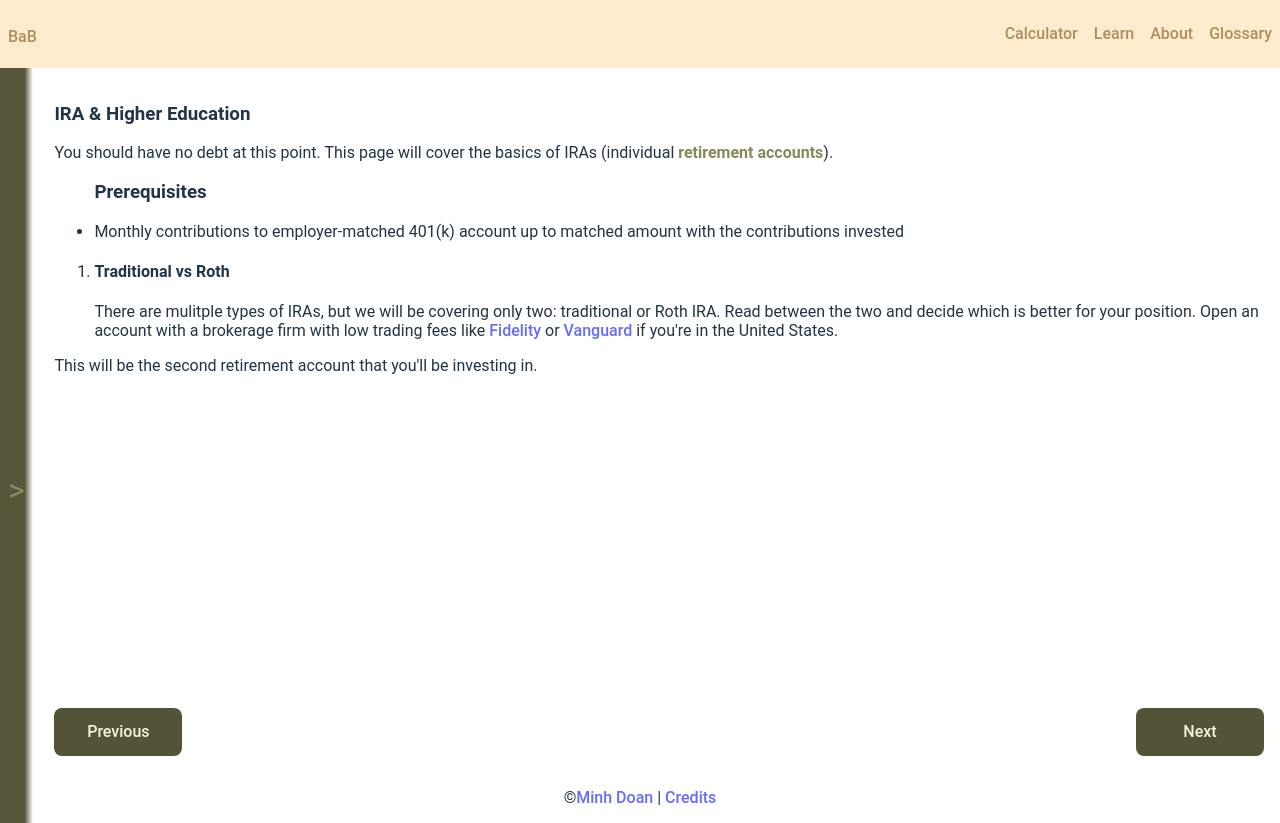
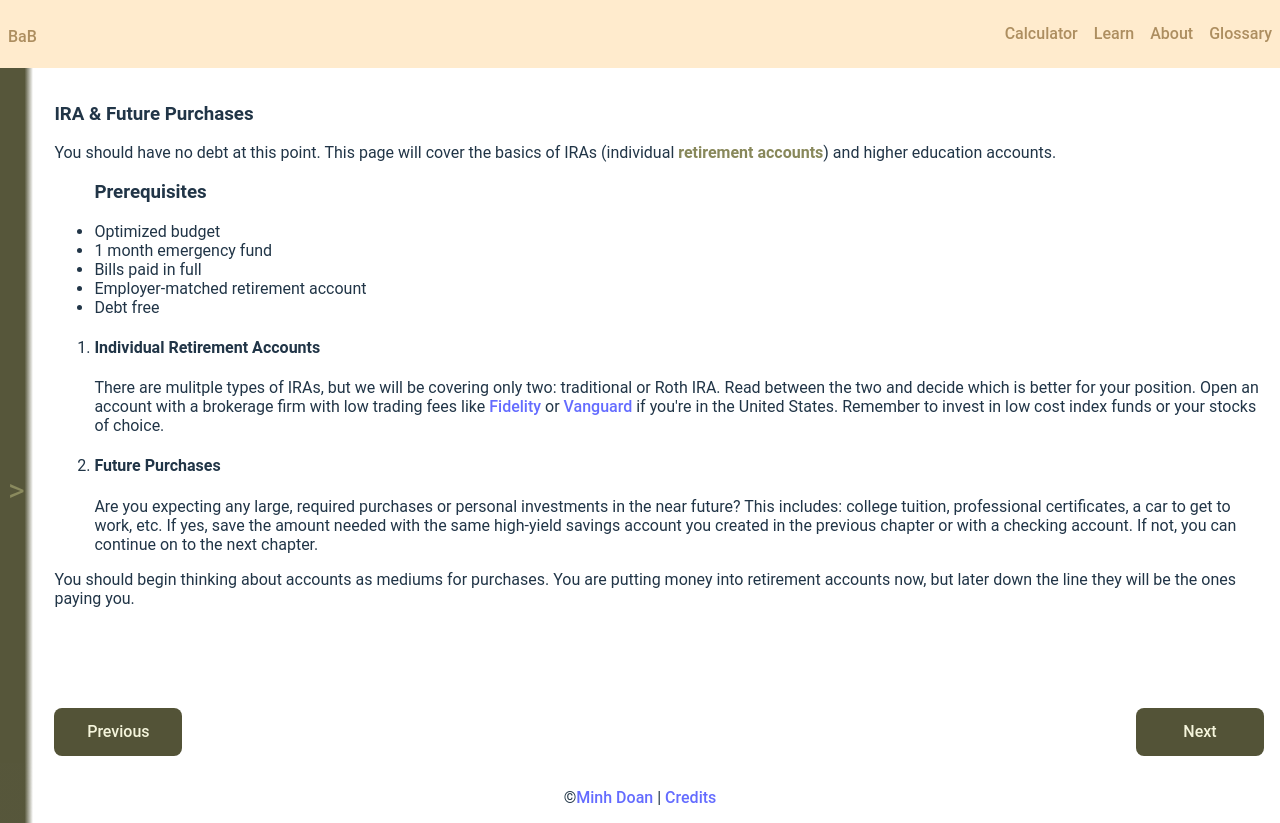
Before and after one commit to doanaminh/build-a-budget, a React (Vite) app in the folder client/: page /learn-ira in a window 1280 px wide. Built offline with nearby package versions, Linux system fonts and the light colour scheme; a web font is replaced by a local one.

Commit message:
update more info on learn pages

```diff
--- a/client/src/pages/learn/Learn-Debt.tsx
+++ b/client/src/pages/learn/Learn-Debt.tsx
@@ -21,13 +21,17 @@ export default function () {
                         <article>
                             <ul>
                                 <h3>Prerequisites</h3>
-                                <li>Monthly contributions to employer-matched 401(k) account up to matched amount with the contributions invested</li>
+                                <li>Optimized budget</li>
+                                <li>1 month emergency fund</li>
+                                <li>Bills paid in full</li>
+                                <li>Employer-matched retirement account</li>
                             </ul>
                         </article>
                         <article>
                             <ol>
                                 <li>
                                     <h4>High Interest Debt</h4>
+                                    <p>Debt is a difficult matter to handle. It's mentally draining, but very simple to manage. It will take time, but with a consistent payment plan, you will be able to eliminate it.</p>
                                     <p>If you have debt with an interest rate of 10% or higher, consider using the{' '}
                                     <Term
                                     term="Avalanche"
@@ -39,6 +43,7 @@ export default function () {
                                     />{' '} methods.
                                     The avalanche method focuses on paying off the higher interest debt first while the snowball method priotizes the smallest amount debt first.
                                     </p>
+                                    <p>After selecting your preferred method, use it to pay back all your debt.</p>
                                 </li>
                             </ol>
                         </article>
--- a/client/src/pages/learn/Learn-Employer-Intro.tsx
+++ b/client/src/pages/learn/Learn-Employer-Intro.tsx
@@ -30,7 +30,8 @@ export default function () {
                         <article>
                             <ul>
                                 <h3>Prerequisites</h3>
-                                <li>Emergency Fund of 1 month's expenses</li>
+                                <li>Optimized budget</li>
+                                <li>1 month emergency fund</li>
                                 <li>All non-essential bills paid in full every month</li>
                             </ul>
                         </article>
@@ -60,7 +61,7 @@ export default function () {
                                 </li>
                             </ol>
                         </article>
-                        <p>Good job on investing in your future. Remember to invest the money you contributed in your retirement account and let it sit idle.</p>
+                        <p>Good job on investing in your future. Remember to invest the money you contributed in your retirement account; don't let it sit idle.</p>
                     </article>
                     <article className="buttons">
                         <Button
--- a/client/src/pages/learn/Learn-Ira.tsx
+++ b/client/src/pages/learn/Learn-Ira.tsx
@@ -15,28 +15,36 @@ export default function () {
                 </section>
                 <section className="body">
                     <article>
-                        <h3>IRA & Higher Education</h3>
+                        <h3>IRA & Future Purchases</h3>
                         <p>You should have no debt at this point. This page will cover the basics of IRAs (individual{' '}
                         <Term
                         term="retirement accounts"
                         definition={Terms.retirement_account}
                         />
-                        ).</p>
+                        ) and higher education accounts.</p>
                         <article>
                             <ul>
                                 <h3>Prerequisites</h3>
-                                <li>Monthly contributions to employer-matched 401(k) account up to matched amount with the contributions invested</li>
+                                <li>Optimized budget</li>
+                                <li>1 month emergency fund</li>
+                                <li>Bills paid in full</li>
+                                <li>Employer-matched retirement account</li>
+                                <li>Debt free</li>
                             </ul>
                         </article>
                         <article>
                             <ol>
                                 <li>
-                                    <h4>Traditional vs Roth</h4>
-                                    <p>There are mulitple types of IRAs, but we will be covering only two: traditional or Roth IRA. Read between the two and decide which is better for your position. Open an account with a brokerage firm with low trading fees like <a href="https://www.fidelity.com/retirement-ira/overview" target='blank'>Fidelity</a> or <a href="https://investor.vanguard.com/accounts-plans/iras">Vanguard</a> if you're in the United States.</p>
+                                    <h4>Individual Retirement Accounts</h4>
+                                    <p>There are mulitple types of IRAs, but we will be covering only two: traditional or Roth IRA. Read between the two and decide which is better for your position. Open an account with a brokerage firm with low trading fees like <a href="https://www.fidelity.com/retirement-ira/overview" target='blank'>Fidelity</a> or <a href="https://investor.vanguard.com/accounts-plans/iras">Vanguard</a> if you're in the United States. Remember to invest in low cost index funds or your stocks of choice.</p>
+                                </li>
+                                <li>
+                                    <h4>Future Purchases</h4>
+                                    <p>Are you expecting any large, required purchases or personal investments in the near future? This includes: college tuition, professional certificates, a car to get to work, etc. If yes, save the amount needed with the same high-yield savings account you created in the previous chapter or with a checking account. If not, you can continue on to the next chapter.</p>
                                 </li>
                             </ol>
                         </article>
-                        <p>This will be the second retirement account that you'll be investing in.</p>
+                        <p>You should begin thinking about accounts as mediums for purchases. You are putting money into retirement accounts now, but later down the line they will be the ones paying you.</p>
                     </article>
                     <article className="buttons">
                         <Button
--- a/client/src/pages/learn/Learn-Max-Retirement.tsx
+++ b/client/src/pages/learn/Learn-Max-Retirement.tsx
@@ -16,6 +16,18 @@ export default function () {
                     <article>
                         <h3>Maximizing for Retirement</h3>
                         <p>Let's take a minute to check how much you are invested into your own retirement.</p>
+                        <article>
+                            <ul>
+                                <h3>Prerequisites</h3>
+                                <li>Optimized budget</li>
+                                <li>1 month emergency fund</li>
+                                <li>Bills paid in full</li>
+                                <li>Employer-matched retirement account</li>
+                                <li>Debt free</li>
+                                <li>IRA</li>
+                                <li>Savings account for big purchases</li>
+                            </ul>
+                        </article>
                         <article>
                             <ol>
                                 <li>
```
